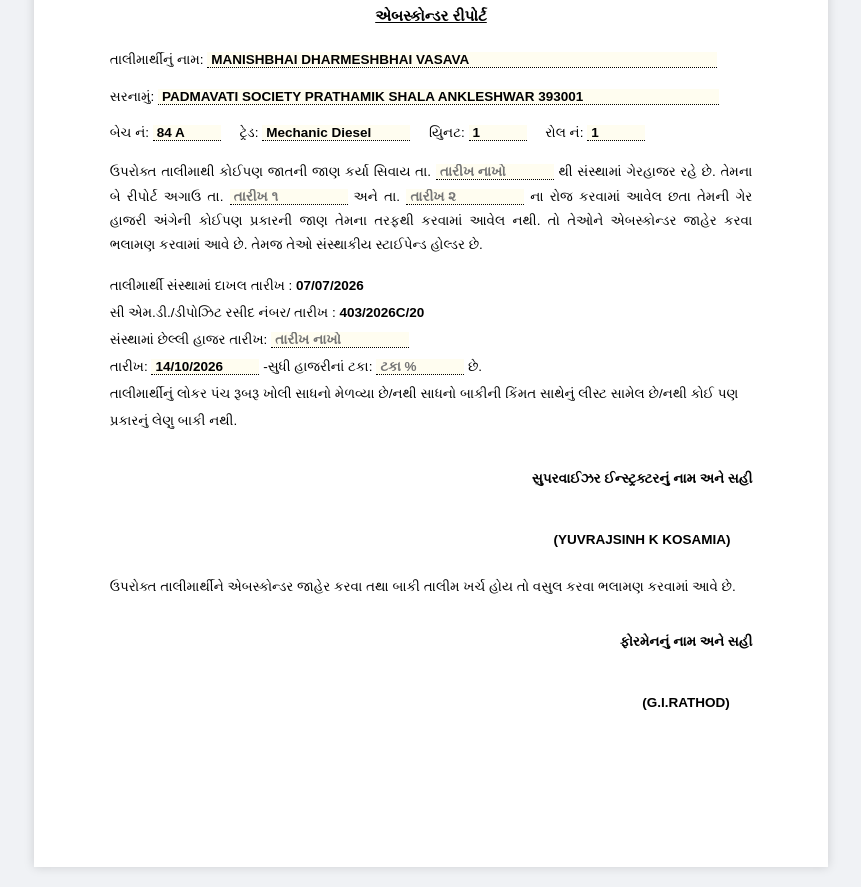
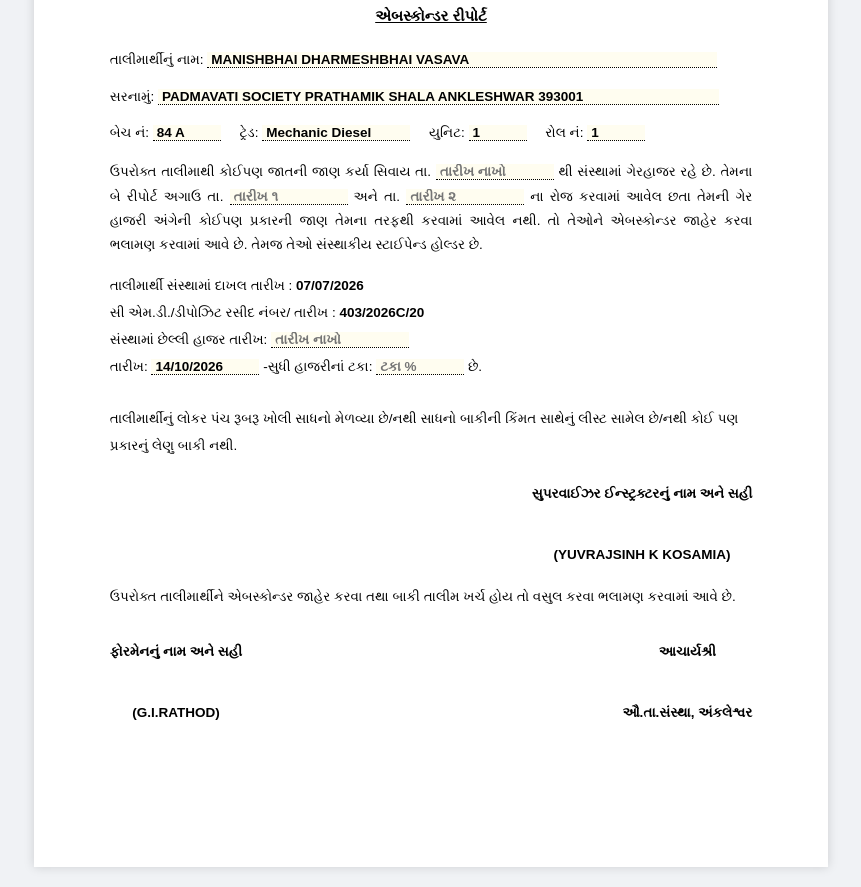
Before and after one commit to Yuvrajsinh87/Absconder_Report, a plain HTML site: page index.html in a window 1280 px wide. Shown: the part 360-1247 px from the top of the page, without its empty margins (209-1070 px from the left). Drawn offline with Linux system fonts and the light colour scheme.

Commit message:
Refactor HTML layout and update styles

```diff
--- a/index.html
+++ b/index.html
@@ -126,10 +126,15 @@
             line-height: 2;
         }
 
+        .locker-line {
+            margin-top: 25px;
+            margin-bottom: 15px;
+        }
+
         .signature-container {
             display: flex;
             justify-content: space-between;
-            margin-top: 50px;
+            margin-top: 35px;
             page-break-inside: avoid;
         }
 
@@ -197,7 +202,7 @@
         <div class="form-row" style="margin-top: 10px;">
             <span class="inline-group">બેચ નં: <input type="text" id="tableBatch" class="input-line" style="width: 60px;" value="84 A"></span>
             <span class="inline-group">ટ્રેડ: <input type="text" class="input-line" style="width: 140px;" value="Mechanic Diesel"></span>
-            <span class="inline-group">યુિનટ: <input type="text" class="input-line" style="width: 50px;" value="1"></span>
+            <span class="inline-group">યુનિટ: <input type="text" class="input-line" style="width: 50px;" value="1"></span>
             <span class="inline-group">રોલ નં: <input type="text" id="tableRoll" class="input-line" style="width: 50px;" value="1"></span>
         </div>
 
@@ -210,24 +215,28 @@
             <div>સી એમ.ડી./ડીપોઝિટ રસીદ નંબર/ તારીખ : <span id="cmdReceipt" style="font-weight: bold;">403/2026C/20</span></div>
             <div>સંસ્થામાં છેલ્લી હાજર તારીખ: <input type="text" class="input-line" style="width: 130px;" placeholder="તારીખ નાખો"></div>
             <div>તારીખ: <input type="text" class="input-line" style="width: 100px;" value="14/10/2026"> -સુધી હાજરીનાં ટકા: <input type="text" class="input-line" style="width: 80px;" placeholder="ટકા %"> છે.</div>
-            <div>તાલીમાર્થીનું લોકર પંચ રૂબરૂ ખોલી સાધનો મેળવ્યા છે/નથી સાધનો બાકીની કિંમત સાથેનું લીસ્ટ સામેલ છે/નથી કોઈ પણ પ્રકારનું લેણુ બાકી નથી.</div>
+            <div class="locker-line">તાલીમાર્થીનું લોકર પંચ રૂબરૂ ખોલી સાધનો મેળવ્યા છે/નથી સાધનો બાકીની કિંમત સાથેનું લીસ્ટ સામેલ છે/નથી કોઈ પણ પ્રકારનું લેણુ બાકી નથી.</div>
         </div>
 
-        <div style="margin-top: 35px; text-align: right;">
+        <div style="margin-top: 25px; text-align: right;">
             <div class="signature-box" style="display: inline-block; text-align: center;">
                 સુપરવાઈઝર ઈન્સ્ટ્રક્ટરનું નામ અને સહી<br><br><br>
                 (<span id="bottomInstructor">YUVRAJSINH K KOSAMIA</span>)
             </div>
         </div>
 
-        <div style="margin-top: 25px; text-align: justify; font-size: 13.5px;">
+        <div style="margin-top: 20px; text-align: justify; font-size: 13.5px;">
             ઉપરોક્ત તાલીમાર્થીને એબસ્કોન્ડર જાહેર કરવા તથા બાકી તાલીમ ખર્ચ હોય તો વસુલ કરવા ભલામણ કરવામાં આવે છે.
         </div>
 
-        <div style="margin-top: 35px; text-align: right;">
+        <div class="signature-container">
             <div class="signature-box" style="display: inline-block; text-align: center;">
                 ફોરમેનનું નામ અને સહી<br><br><br>
                 (<span id="foremanName">G.I.RATHOD</span>)
+            </div>
+            <div class="signature-box" style="display: inline-block; text-align: center;">
+                આચાર્યશ્રી<br><br><br>
+                ઔ.તા.સંસ્થા, અંકલેશ્વર
             </div>
         </div>
     </div>
@@ -328,7 +337,7 @@
             { roll: 91, name: "SHEHARI SAMIR SAEED", address: "HINGALAA ABAD NAGAR HINGALAA 392210", batch: "84 D", enrollment: "403841619", shift: "FIRST", admission: "07/07/2026", cmd: "403/2026C/1857", instructor: "P.B.GOHIL", foreman: "G.I.RATHOD" },
             { roll: 92, name: "SAAD YUSUF PATEL", address: "SHANKARPRA FALIYA JAMBUSAR BHADKODRA 392155", batch: "84 D", enrollment: "403841620", shift: "FIRST", admission: "07/07/2026", cmd: "403/2026C/1858", instructor: "P.B.GOHIL", foreman: "G.I.RATHOD" },
             { roll: 93, name: "ARYANKUMAR BABUBHAI VASAVA", address: "KEBIN FALIYU PANOLI PANOLI 394115", batch: "84 D", enrollment: "403841639", shift: "FIRST", admission: "07/07/2026", cmd: "403/2026C/1881", instructor: "P.B.GOHIL", foreman: "G.I.RATHOD" },
-            { roll: 94, name: "RUDRA DIPAKBHAI VASAVA", address: "1666-3,LAL BUNGLOW COMPOUND OPP. D.S.P OFFICE,KARI TALAVDI BHARUCH 392001", batch: "84 D", enrollment: "403841648", shift: "FIRST", admission: "07/07/2026", cmd: "403/2026C/1892", instructor: "P.B.GOHIL", foreman: "G.I.RATHOD" },
+            { roll: 94, name: "RUDRA DIPAKBHAI VASAVA", batch: "84 D", enrollment: "403841648", shift: "FIRST", admission: "07/07/2026", cmd: "403/2026C/1892", instructor: "P.B.GOHIL", foreman: "G.I.RATHOD" },
             { roll: 95, name: "JAY GOVINDBHAI DAFDA", address: "BHARUCH BHARUCH BHARUCH 392001", batch: "84 D", enrollment: "403841655", shift: "FIRST", admission: "07/07/2026", cmd: "403/2026C/1900", instructor: "P.B.GOHIL", foreman: "G.I.RATHOD" },
             { roll: 96, name: "REHAN ILYAS AHMAD BOBAT", address: "LIMBADA FALIYU HATHURAN LIMBADA FALIYU 394125", batch: "84 D", enrollment: "403841669", shift: "FIRST", admission: "07/07/2026", cmd: "403/2026C/1915", instructor: "P.B.GOHIL", foreman: "G.I.RATHOD" }
         ];
```
